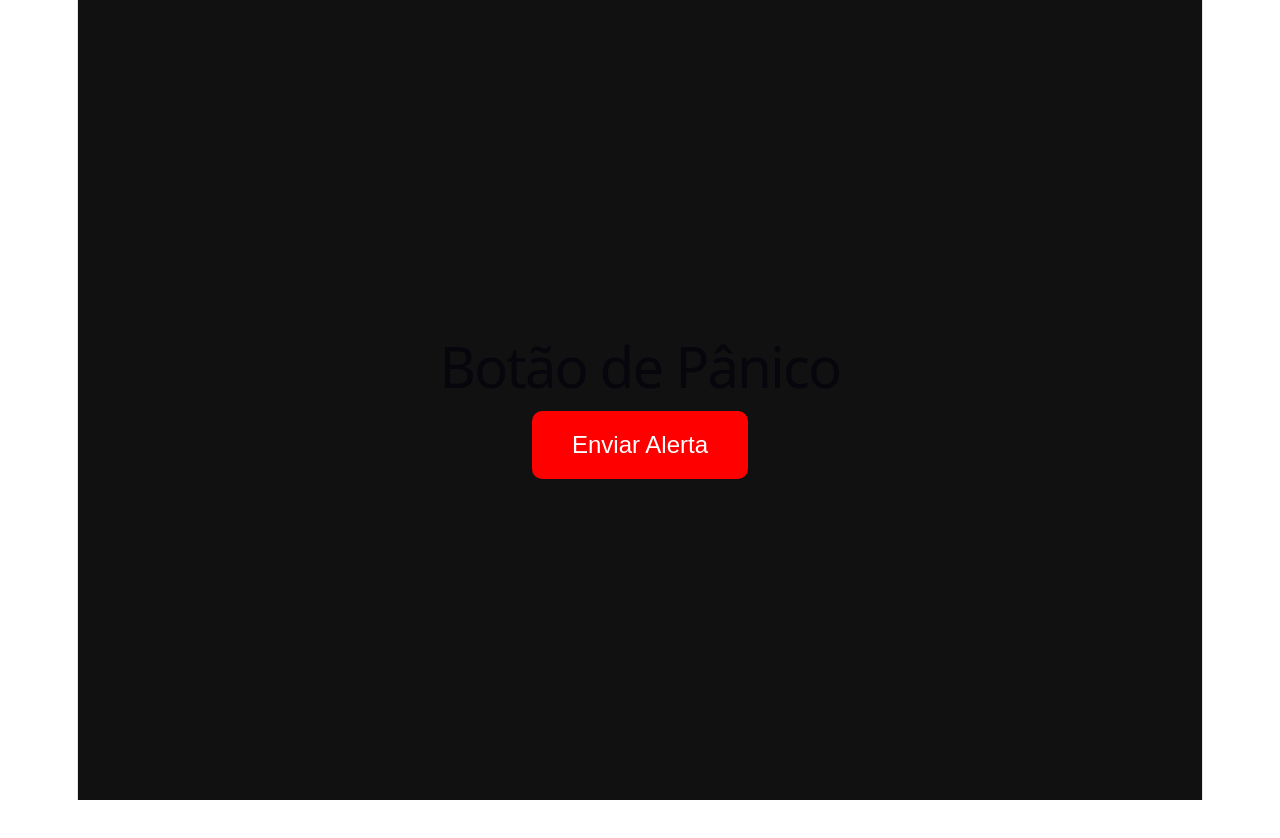
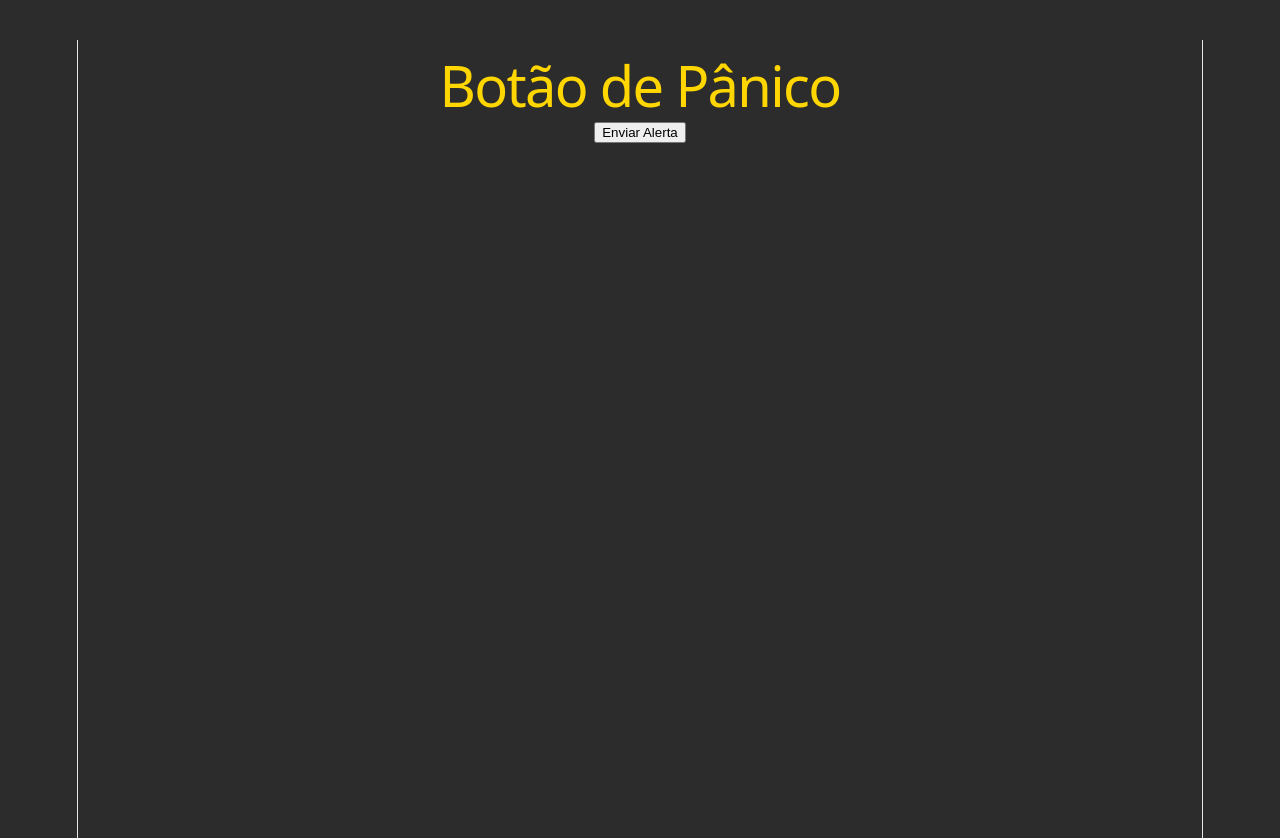
Before and after one commit to Henriquejfp/botao-panico, a React app in the folder frontend/: page / in a window 1280 px wide. Shown: the top 838 px of the page. Before the commit the page ends 800 px from the top, so only its background shows below. Built offline with nearby package versions, Linux system fonts and the light colour scheme; the HTML template or start-up script is replaced by a standard one.

Commit message:
Estilizando a pagina

```diff
--- a/frontend/src/App.css
+++ b/frontend/src/App.css
@@ -1,25 +1,12 @@
-.container {
-  display: flex;
-  flex-direction: column;
-  align-items: center;
-  justify-content: center;
-  height: 100vh;
-  background-color: #111;
-  color: white;
-  font-family: Arial, sans-serif;
+body {
+  background-color: #2C2C2C;   /* cinza grafite */
+  color: #FFFFFF;
+  font-family: "Roboto", sans-serif;
+  text-align: center;
+  padding: 40px;
 }
 
-.panic-button {
-  background-color: red;
-  color: white;
-  border: none;
-  padding: 20px 40px;
-  font-size: 24px;
-  border-radius: 10px;
-  cursor: pointer;
-  transition: 0.3s;
+h1 {
+  color: #FFD600;
+  margin-bottom: 20px;
 }
-
-.panic-button:hover {
-  background-color: darkred;
-}
--- a/frontend/src/App.jsx
+++ b/frontend/src/App.jsx
@@ -10,7 +10,7 @@ function App() {
       const response = await fetch("https://botao-panico-production.up.railway.app/alerta", {
         method: "POST",
         headers: { "Content-Type": "application/json" },
-        body: JSON.stringify({ mensagem: "Botão de pânico acionado!" }),
+        body: JSON.stringify({ mensagem: "Botão do pânico acionado!" }),
       });
 
       if (response.ok) {
--- /dev/null
+++ b/frontend/src/PanicButton.css
@@ -0,0 +1,22 @@
+.panic-button {
+  background-color: #FFD600;   /* amarelo-ouro */
+  color: #B71C1C;              /* vermelho-escuro */
+  font-size: 1.5rem;
+  font-weight: bold;
+  border: none;
+  border-radius: 12px;
+  padding: 16px 32px;
+  cursor: pointer;
+  box-shadow: 0 4px 8px rgba(0,0,0,0.3);
+  transition: all 0.3s ease;
+}
+
+.panic-button:hover {
+  background-color: #FFEB3B;   /* amarelo mais claro */
+  transform: scale(1.05);
+}
+
+.panic-button:active {
+  background-color: #FBC02D;   /* tom intermediário */
+  transform: scale(0.95);
+}
--- a/frontend/src/PanicButton.jsx
+++ b/frontend/src/PanicButton.jsx
@@ -1,4 +1,5 @@
 import React from 'react';
+import './PanicButton.css';
 
 function PanicButton() {
   const sendAlert = async () => {
@@ -13,8 +14,8 @@ function PanicButton() {
   };
 
   return (
-    <button onClick={sendAlert} style={{background:"red",color:"white",padding:"20px",fontSize:"24px",borderRadius:"10px"}}>
-       Botão de Pânico
+    <button className="panic-button" onClick={sendAlert}>
+      🚨 Botão de Pânico
     </button>
   );
 }
```
Also changed, not shown: frontend/src/App.js (deleted, +0 -12 lines).
